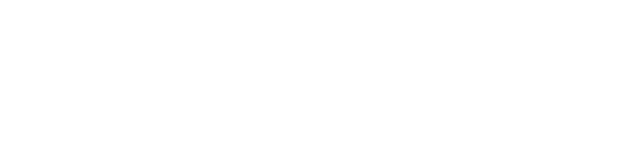
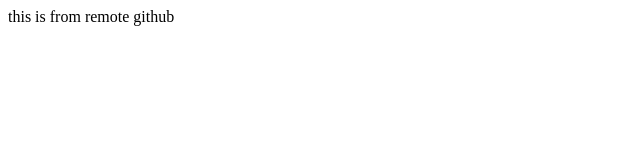
Before and after one commit to mraniket/myRepo, a plain HTML site: page index.html in a window 1280 px wide. Shown: the whole page, without its empty margins (0-640 px from the left). Drawn offline with Linux system fonts and the light colour scheme.

Commit message:
Update index.html

```diff
--- a/index.html
+++ b/index.html
@@ -2,5 +2,6 @@
 <head>
 </head>
 <body>
+  <p>this is from remote github</p>
 </body>
 </html>
```
